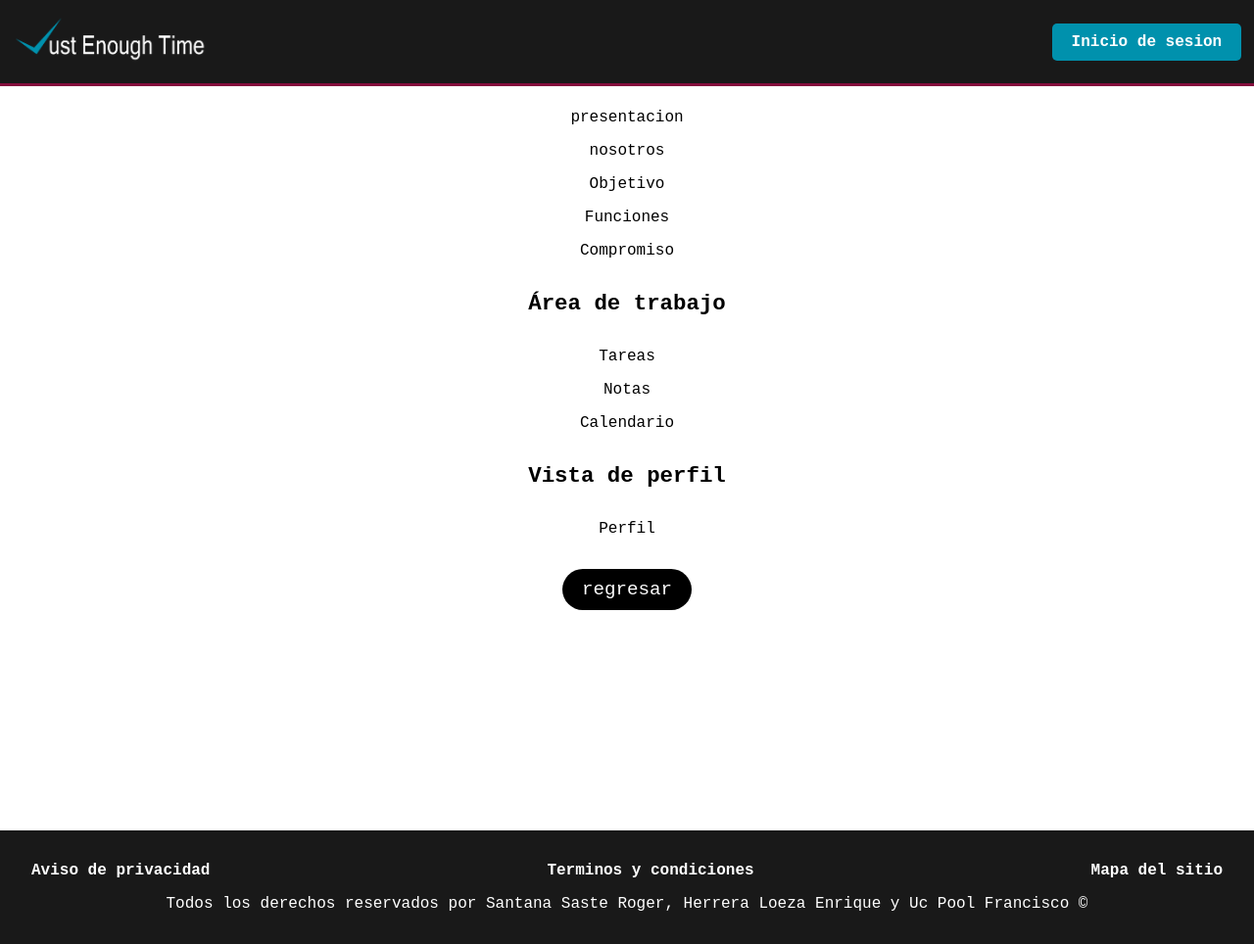
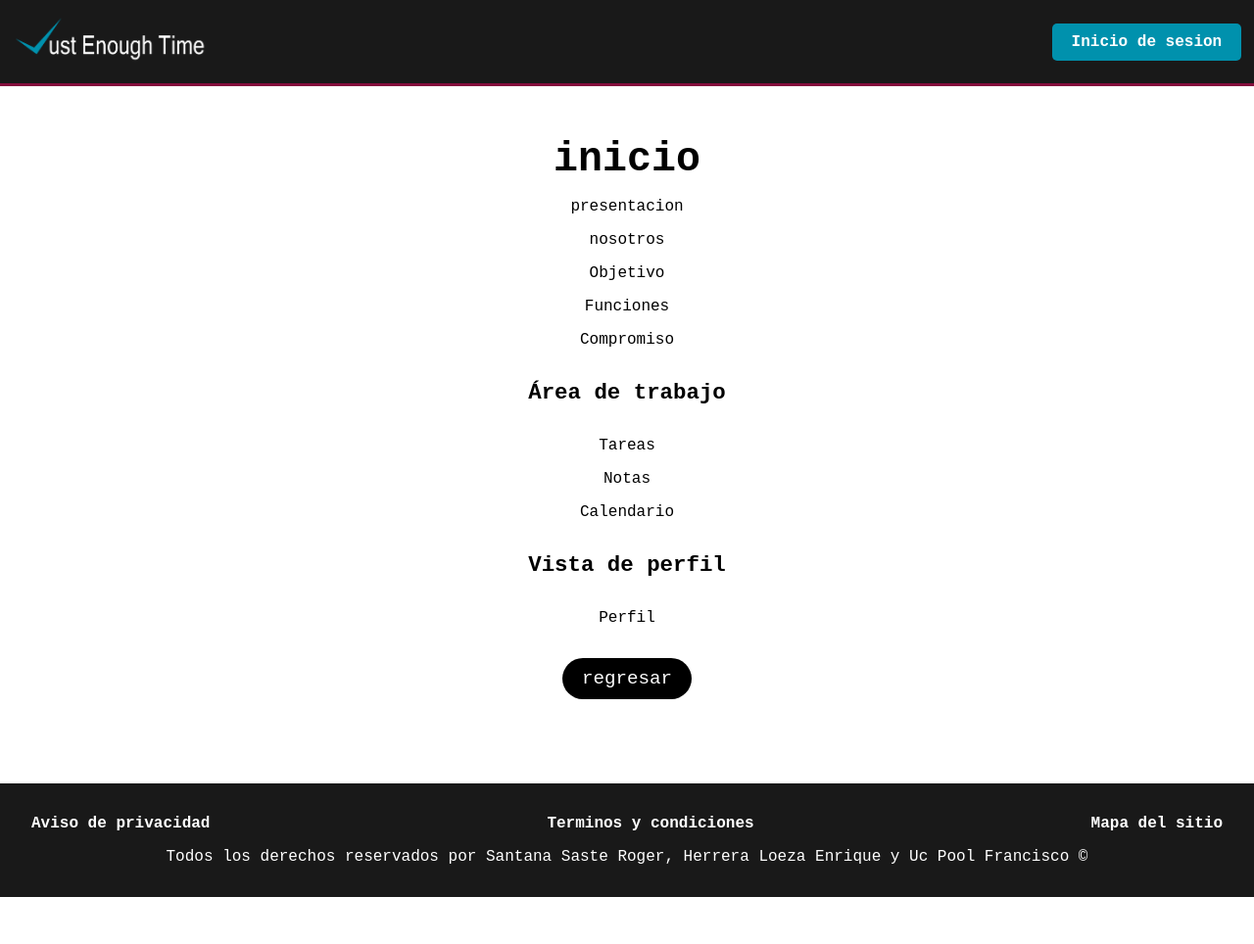
Before and after one commit to shynzx/JET, a PHP site: template Jet.V2/app/views/mapa.html in a window 1280 px wide. Shown: the whole page at 98% size. After the commit the page ends 916 px from the top, so only its background shows below. Run offline with PHP 8.4, Linux system fonts and the light colour scheme; the template is opened without the code that fills it, so the values that code supplies are empty.

Commit message:
git commit

```diff
--- a/Jet.V2/style/styles.css
+++ b/Jet.V2/style/styles.css
@@ -87,43 +87,41 @@ footer {
 
 /** Inicia aviso de privacidad. **/
 
-.angelito{
-    height: 100% ;
+.angelito {
     min-height: 100vh;
+    padding-top: 5.7rem; /* Ajusta el padding superior para que no se superponga con el header */
 }
 
-.aviso_privacidad{
+.aviso_privacidad {
     text-align: center;
     height: auto;
     margin: 3rem;
-
 }
 
-.aviso_privacidad h1{
+.aviso_privacidad h1 {
     font-size: 2.6rem;
     font-weight: 700;
     margin: 1rem 0;
     color: rgb(0, 0, 0);
 }
 
-.aviso_privacidad  p{
+.aviso_privacidad p {
     color: rgb(0, 0, 0);
     font-size: 1rem;
 }
 
-.aviso_privacidad h2{
+.aviso_privacidad h2 {
     color: rgb(0, 0, 0);
     font-size: 1.4rem;
     font-weight: 600;
     margin: 2rem 0;
 }
 
-.aviso_privacidad a{
+.aviso_privacidad a {
     display: grid;
     margin: 1rem;
     text-decoration: none;
     color: black;
-
 }
 
 .regreso a {
@@ -143,25 +141,18 @@ footer {
 
 /* Media Queries */
 @media (max-width: 768px) {
-
     .footer_container {
         flex-direction: column;
         align-items: center;
     }
 
-
-    .header_buscador, .header_iconos svg{
+    .header_buscador, .header_iconos svg {
         display: none;
     }
-
-
-
 }
 
-
 @media screen and (min-height: 1216px) {
-    .aviso_privacidad h2 , .aviso_privacidad p, .aviso_privacidad a{
+    .aviso_privacidad h2, .aviso_privacidad p, .aviso_privacidad a {
         font-size: 2rem;
     }
-
 }
```
